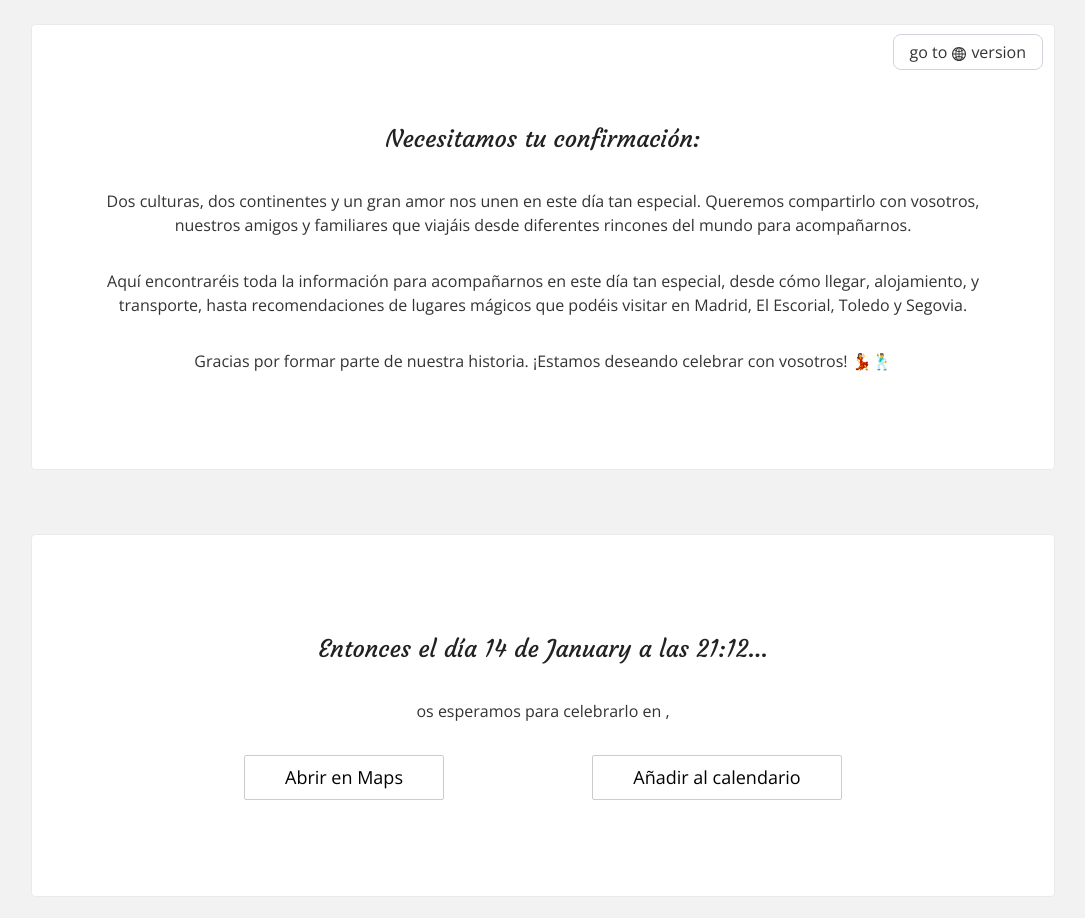
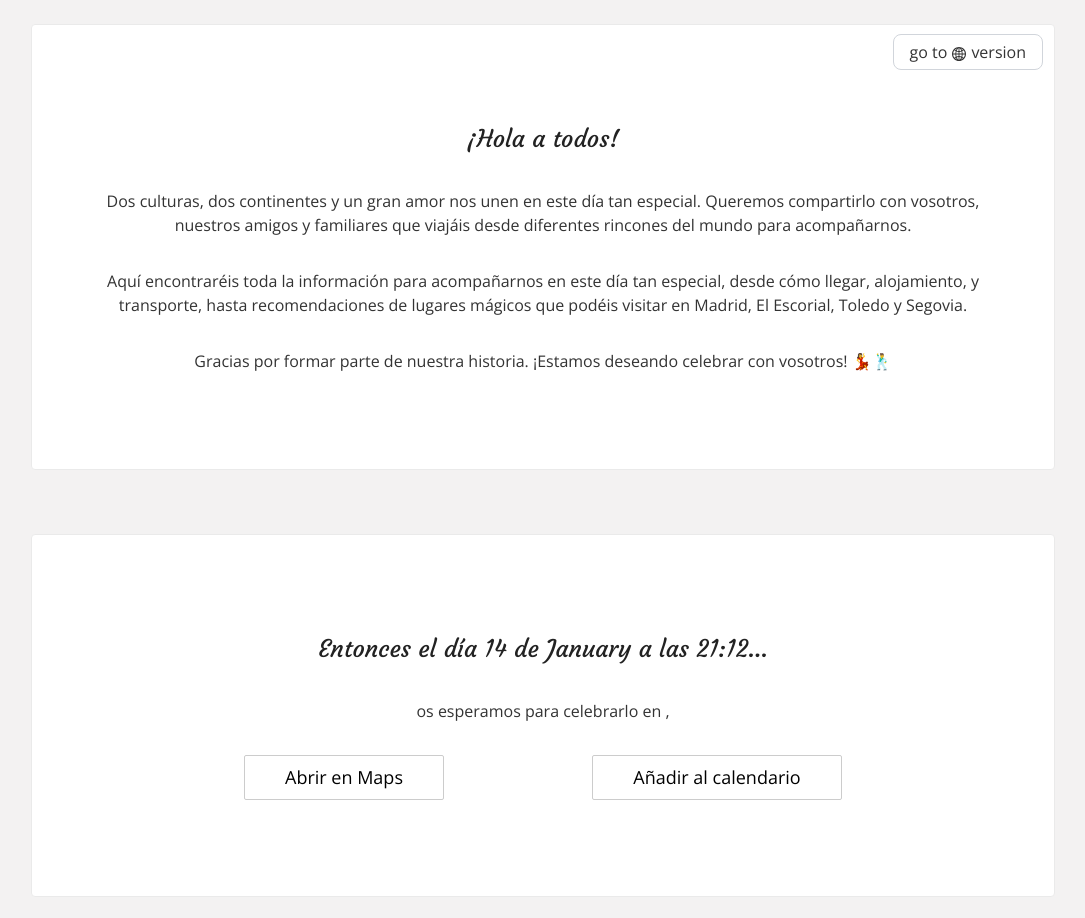
Before and after one commit to mnunezdm/boda-jane-jorge, a Next.js app: page /es in a window 1280 px wide. Shown: the part 840-1758 px from the top of the page, without its empty margins (97-1182 px from the left). Built offline with nearby package versions, Linux system fonts and the light colour scheme.

Commit message:
fix(j&j): corregido header de la seccion de bienvenida

```diff
--- a/src/components/pages-sections/landing/Welcome.tsx
+++ b/src/components/pages-sections/landing/Welcome.tsx
@@ -2,8 +2,8 @@ import { Locale } from "@/lib/i18n";
 import React from "react";
 
 const H2 = {
-  [Locale.EN]: "We need your confirmation:",
-  [Locale.ES]: "Necesitamos tu confirmación:",
+  [Locale.EN]: "Hello everyone!",
+  [Locale.ES]: "¡Hola a todos!",
 };
 const TEXT = {
   [Locale.ES]: [
```
